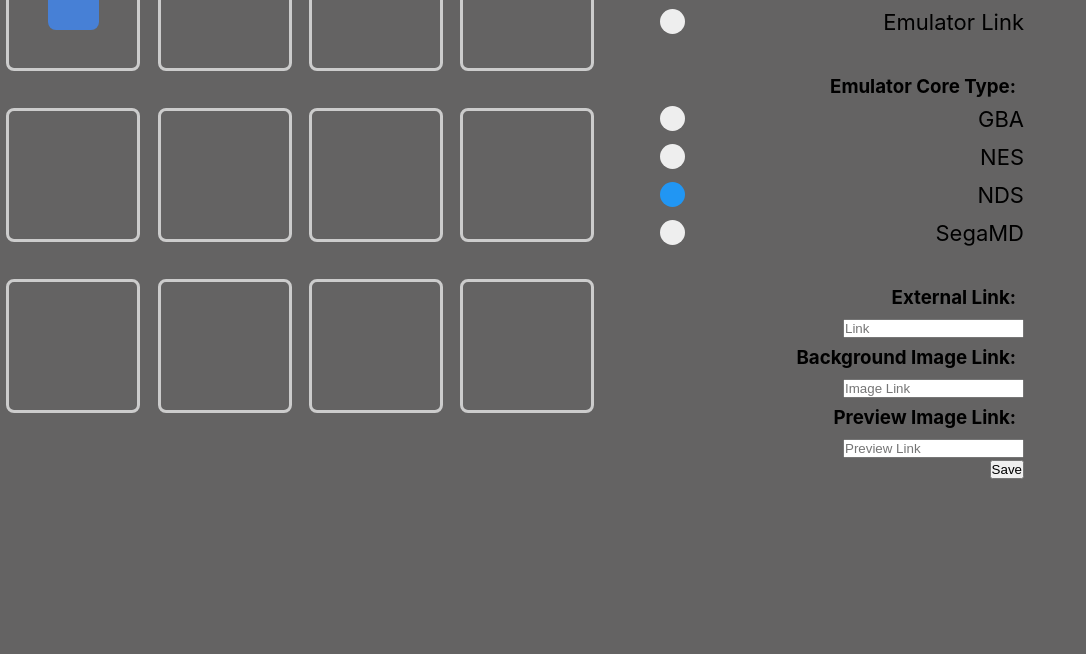
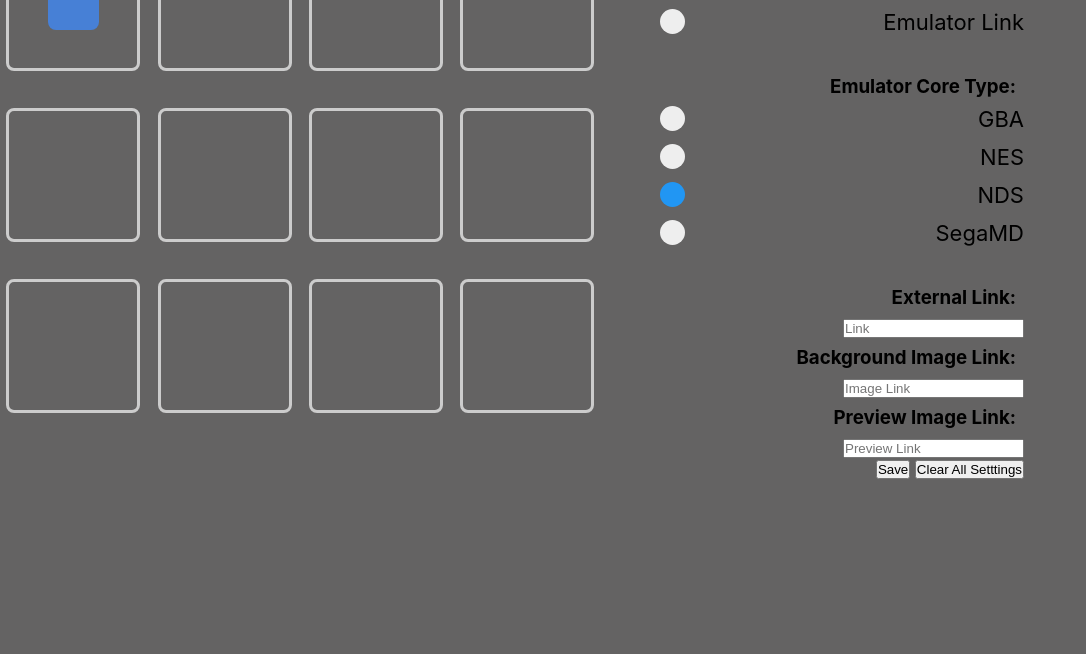
Before and after one commit to Math-Study/wii-gba, a plain HTML site: page tile-manager.html in a window 1280 px wide. Shown: the part 146-800 px from the top of the page, without its empty margins (0-1086 px from the left). Drawn offline with Linux system fonts and the light colour scheme.

Commit message:
Clearsettings button

```diff
--- a/tile-manager.html
+++ b/tile-manager.html
@@ -93,6 +93,7 @@
     <input type="text" id="preview-link" name="preview" placeholder="Preview Link">
     <br>
     <button id="save">Save</button>
+    <button id="clear-settings" onclick="localStorage.clear();">Clear All Setttings</button>
 </div>
     <script src="js/tile-manager.js"></script>
 </body>
```
